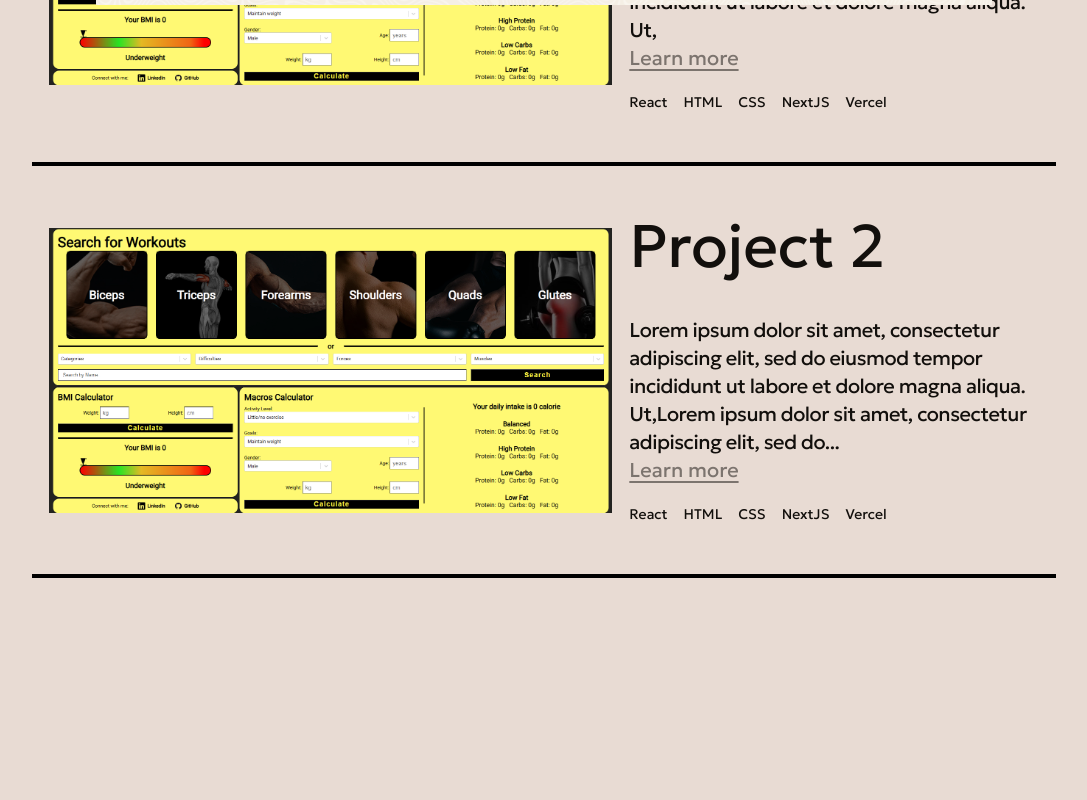
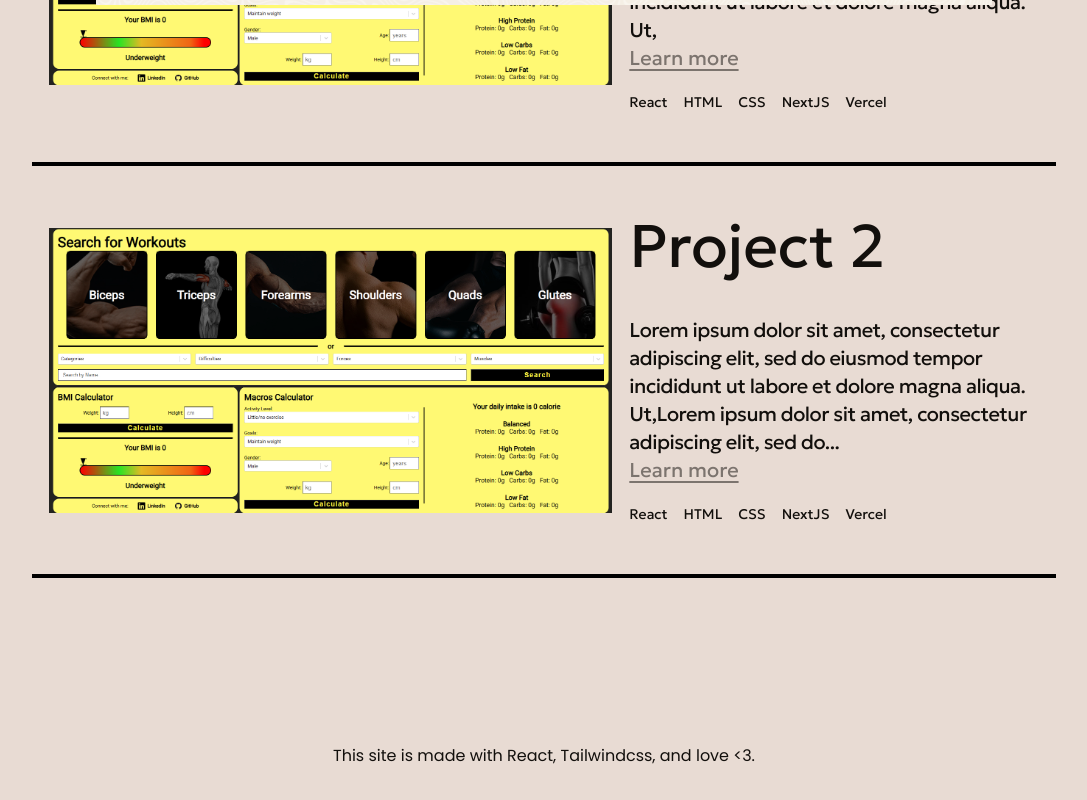
Before and after one commit to virtualdann/portfolio-v1, a React (Vite) app: page / in a window 1280 px wide. Shown: the part 1173-1973 px from the top of the page, without its empty margins (96-1183 px from the left). Built offline with nearby package versions, Linux system fonts and the light colour scheme.

Commit message:
added footer component

```diff
--- a/src/App.jsx
+++ b/src/App.jsx
@@ -8,6 +8,7 @@ import Reveal from './components/Reveal'
 
 import { useEffect, useState, useRef } from 'react';
 import { motion, transform, useInView ,useAnimation, useScroll } from 'framer-motion';
+import Footer from './components/Footer'
 
 function App() {
 
@@ -22,7 +23,7 @@ function App() {
         <Hero />
         <Projects />
         <Contact visible={visible} setVisible={setVisible} isInView={isInView} />
-        <div ref={bottomDiv} className='h-[100px]'></div>
+        <Footer Ref={bottomDiv} />
     </div>
   )
 }
--- /dev/null
+++ b/src/components/Footer.jsx
@@ -0,0 +1,12 @@
+import React from "react";
+
+const Footer = ({Ref}) => {
+    return (
+        <div ref={Ref} className='h-[100px] text-xs sm:text-base xl:text-md grid place-items-center'>
+            This site is made with React, Tailwindcss, and love &lt;3.
+
+        </div>
+    )
+}
+
+export default Footer;
```
